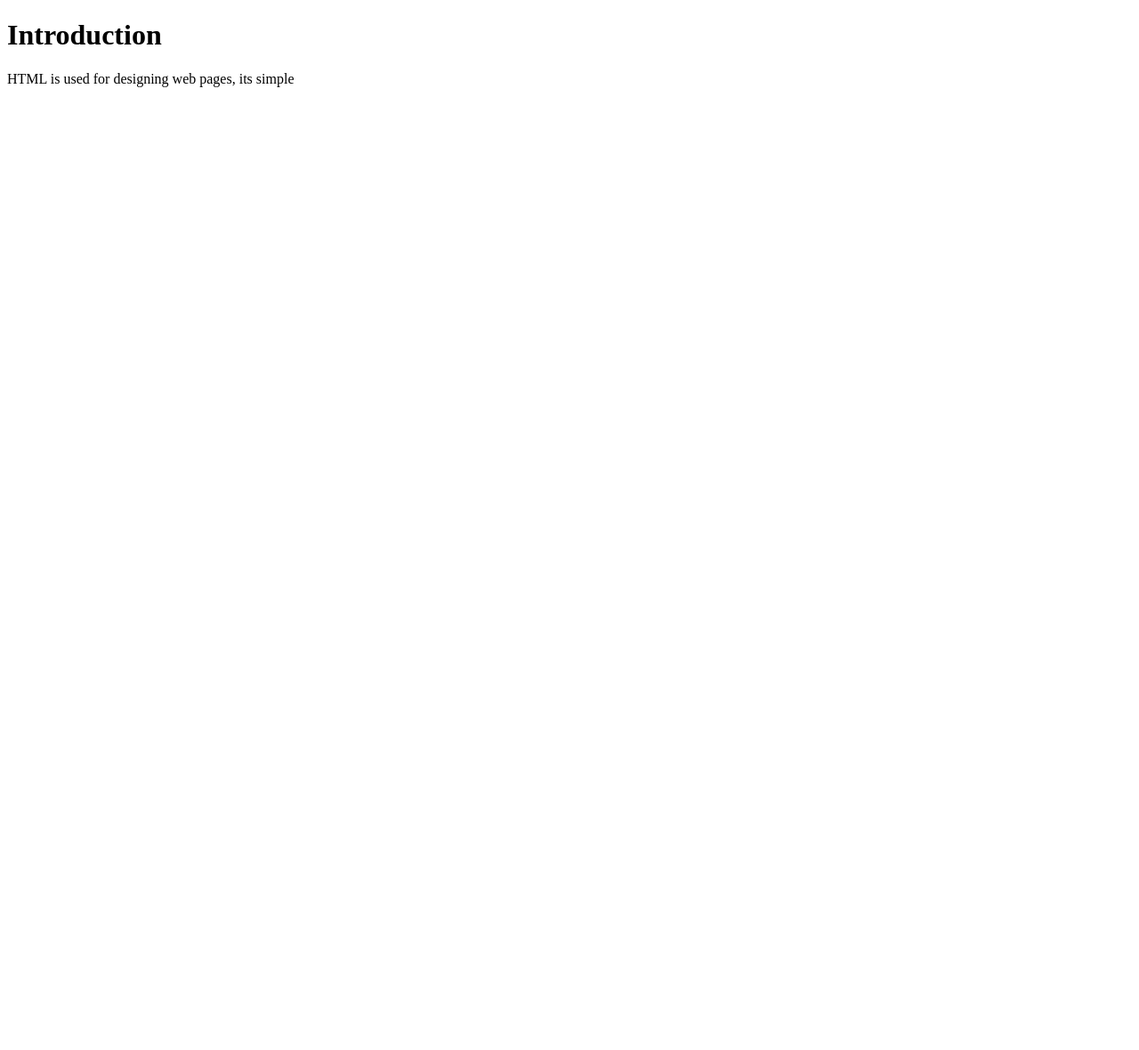
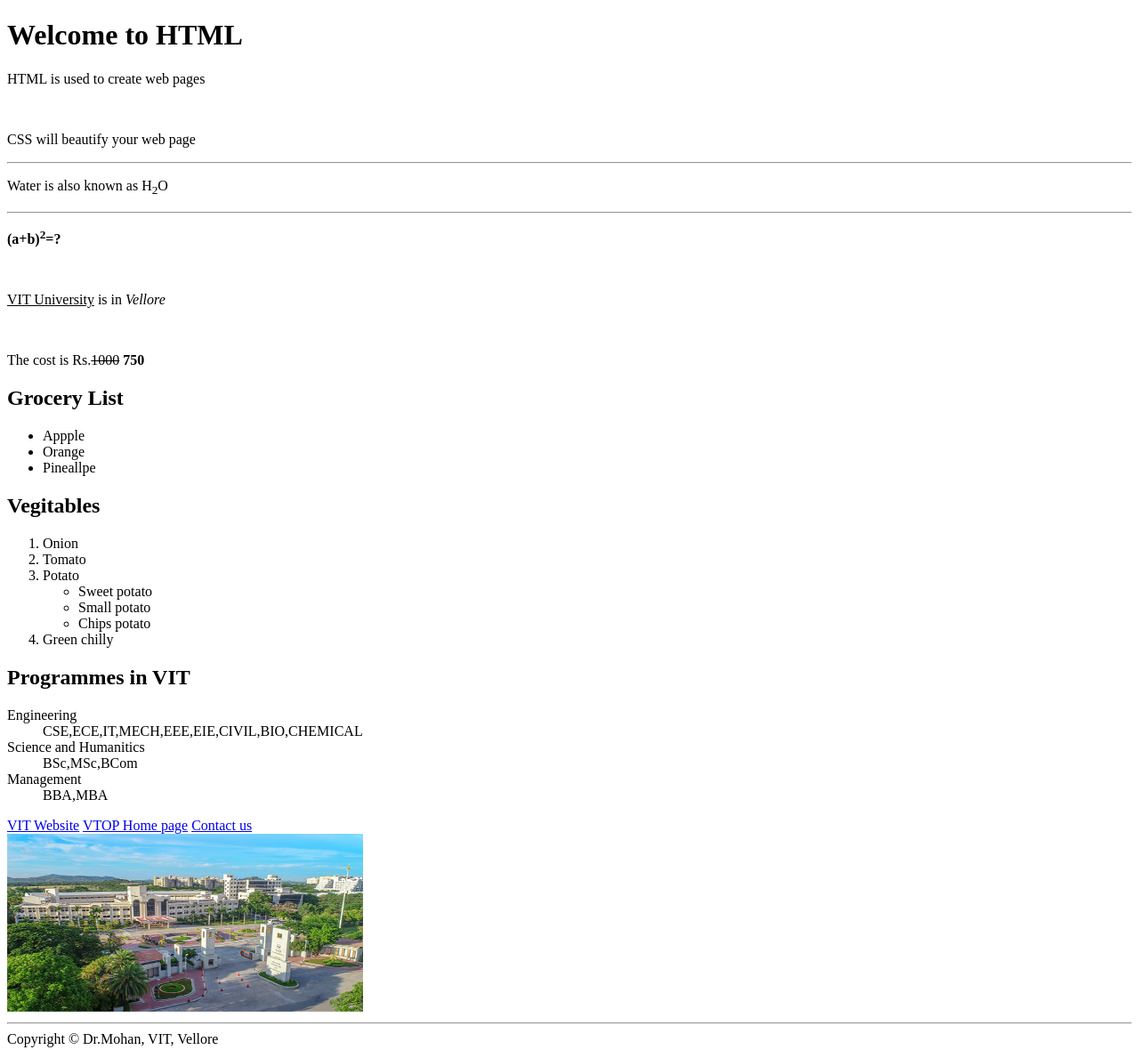
Before and after one commit to meetmohank/webprogramming, a plain HTML site: page index.html in a window 1280 px wide. Shown: the whole page at 89% size. Before the commit the page ends 800 px from the top, so only its background shows below. Drawn offline with Linux system fonts and the light colour scheme.

Commit message:
Add files via upload

```diff
--- a/index.html
+++ b/index.html
@@ -1,10 +1,55 @@
 <!DOCTYPE html>
-<html>
-    <head>
-        <title> HTML </title>
-    </head>
-    <body>
-        <h1>Introduction</h1>
-        <p>HTML is used for designing web pages, its simple</p>
-    </body>
+<html lang="en">
+<head>
+    <meta charset="UTF-8">
+    <meta name="viewport" content="width=device-width, initial-scale=1.0">
+    <title>HTML</title>
+</head>
+<body>
+    <h1>Welcome to HTML</h1>
+    <p>HTML is used to create web pages</p>
+    <br />
+    <p>CSS will beautify your web page</p>
+    <hr />
+    <p>Water is also known as H<sub>2</sub>O</sub></p>
+    <hr />
+    <p><b>(a+b)<sup>2</sup>=?</b></p>
+    <br />
+    <p><u>VIT University</u> is in <i>Vellore</i></p><br />
+    <p>The cost is Rs.<del>1000</del> <b>750</b></p>
+    <h2>Grocery List</h2>
+    <ul>
+        <li>Appple</li>
+        <li>Orange</li>
+        <li>Pineallpe</li>
+    </ul>
+    <h2>Vegitables</h2>
+    <ol>
+        <li>Onion</li>
+        <li>Tomato</li>
+        <li>Potato</li>
+        <ul>
+            <li>Sweet potato</li>
+            <li>Small potato</li>
+            <li>Chips potato</li>
+        </ul>
+        <li>Green chilly</li>
+    </ol>
+    <h2>Programmes in VIT</h2>
+    <dl>
+        <dt>Engineering</dt>
+        <dd>CSE,ECE,IT,MECH,EEE,EIE,CIVIL,BIO,CHEMICAL</dd>
+        <dt>Science and Humanitics</dt>
+        <dd>BSc,MSc,BCom</dd>
+        <dt>Management</dt>
+        <dd>BBA,MBA</dd>
+    </dl>
+    <a href="https://vit.ac.in">VIT Website</a>
+    <a href="https://vtop.vit.ac.in/" target="_blank">VTOP Home page</a>
+    <a href="contactus.html">Contact us</a>
+    <br />
+    <img src="VIT.jpg" alt="VIT Vellore" title="VIT" width="400" height="200">
+    <hr />
+    <footer>Copyright &copy; Dr.Mohan, VIT, Vellore</footer>
+</body>
 </html>
```
Also changed, not shown: contactus.html (added, +15 -0 lines), VIT.jpg (added).
